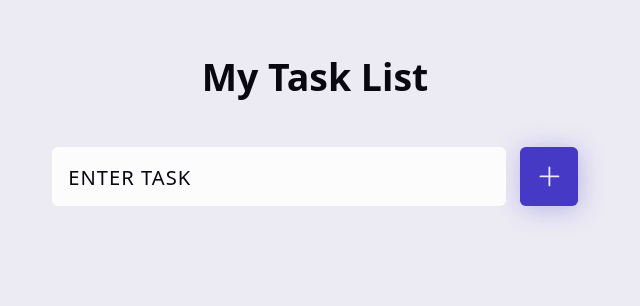
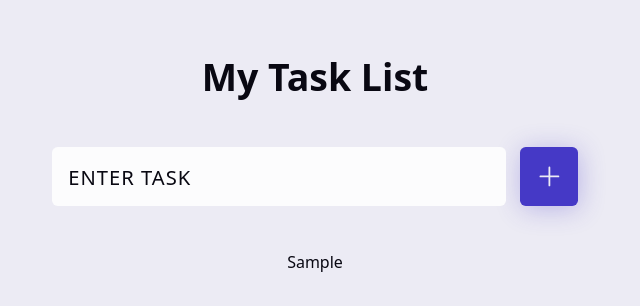
Before and after one commit to dgutierrez21/Proyecto-React-CRUD-Todo-App, a React (Vite) app in the folder React-CRUD-Todo-App/: page / in a window 1280 px wide. Both pictures are taken after typing "Sample" into the empty fields and a click on the button "Add Task". Shown: the top 306 px of the page, without its empty margins (325-965 px from the left). Built offline with nearby package versions, Linux system fonts and the light colour scheme.

Commit message:
show the task list

```diff
--- a/React-CRUD-Todo-App/src/App.jsx
+++ b/React-CRUD-Todo-App/src/App.jsx
@@ -1,5 +1,6 @@
 import { useState } from "react";
 import CustomForm from "./components/CustomForm";
+import { TaskList } from "./components/TaskList";
 
 function App() {
   const [tasks, setTasks] = useState([]);
@@ -14,6 +15,7 @@ function App() {
         <h1>My Task List</h1>
       </header>
       <CustomForm addTask={addTask} />
+      {tasks && <TaskList tasks={tasks} />}
     </div>
   );
 }
--- /dev/null
+++ b/React-CRUD-Todo-App/src/components/TaskItem.jsx
@@ -0,0 +1,3 @@
+export const TaskItem = ({ task }) => {
+  return <div>{task.name}</div>;
+};
--- /dev/null
+++ b/React-CRUD-Todo-App/src/components/TaskList.jsx
@@ -0,0 +1,13 @@
+import { TaskItem } from "./TaskItem";
+
+import styles from "./cssmodules/TaskList.module.css";
+
+export const TaskList = ({ tasks }) => {
+  return (
+    <ul className={styles.tasks}>
+      {tasks.map((task) => (
+        <TaskItem key={task.id} task={task} />
+      ))}
+    </ul>
+  );
+};
--- /dev/null
+++ b/React-CRUD-Todo-App/src/components/cssmodules/TaskList.module.css
@@ -0,0 +1,5 @@
+.tasks {
+  display: grid;
+  list-style-type: none;
+  gap: 1.5em;
+}
```
